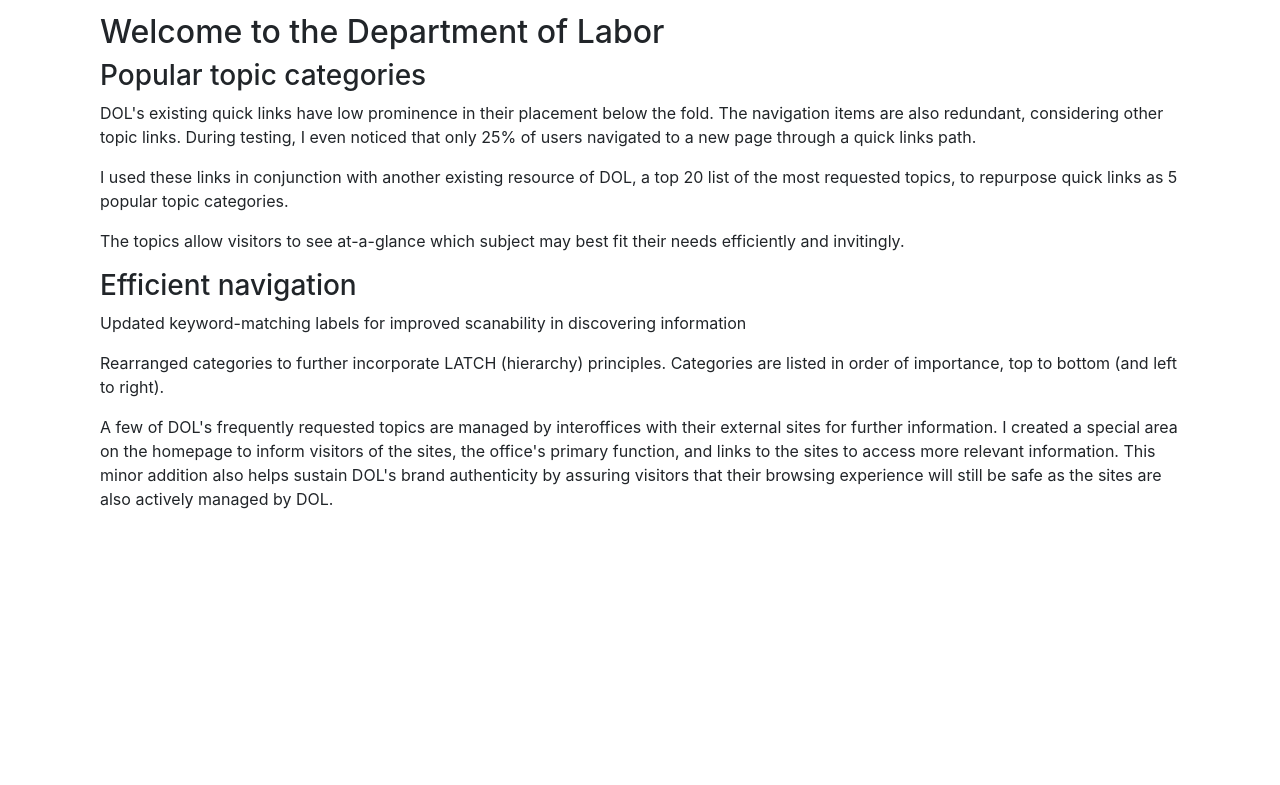
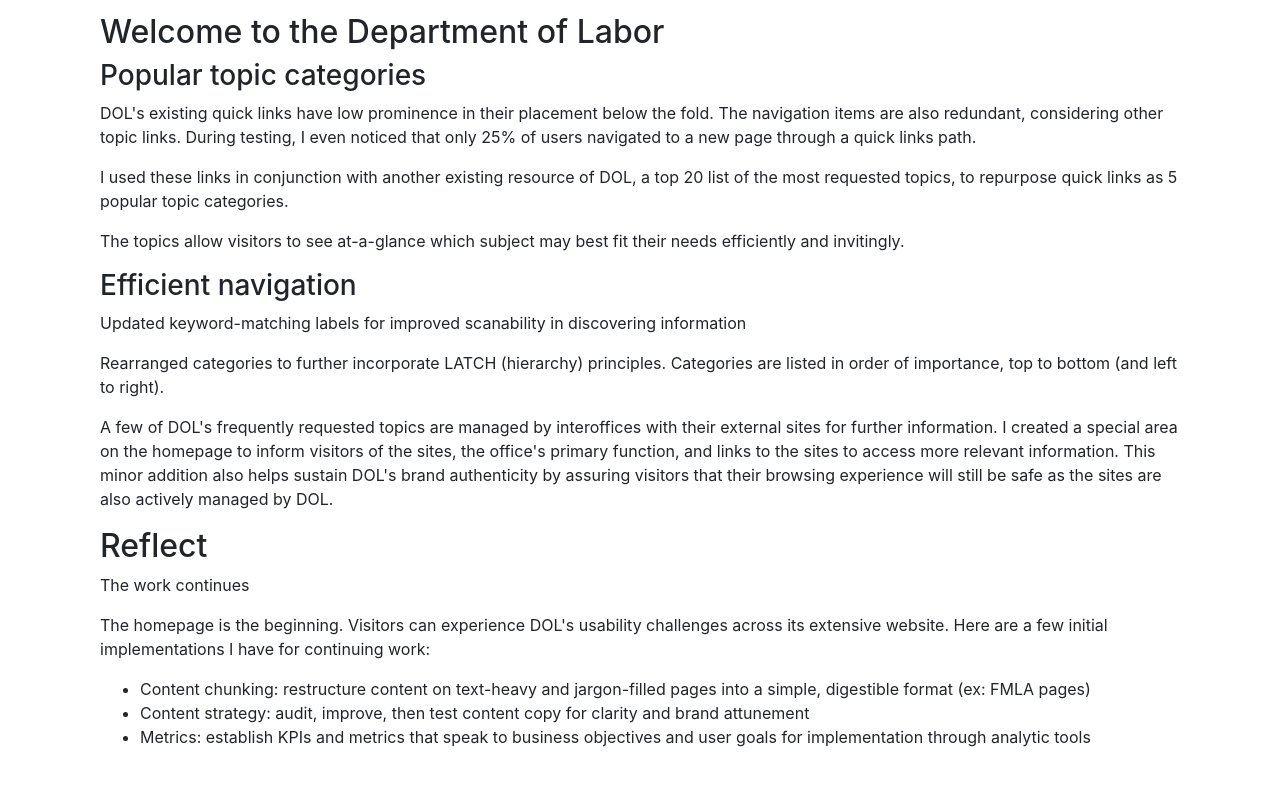
Before and after one commit to krisraybon/portfolio_cs_dol, a plain HTML site: page index.html in a window 1280 px wide. Shown: the part 1955-2740 px from the top of the page. Before the commit the page ends 2546 px from the top, so only its background shows below. Drawn offline with nearby package versions, Linux system fonts and the light colour scheme.

Commit message:
entered reflect section text

```diff
--- a/index.html
+++ b/index.html
@@ -53,7 +53,7 @@
     <!--Design process overview section-->
         <section class="designprocess-overview">
             <div class="designprocess">
-                <h2 class="text-center">Research • Analyze • Architect • Prototype • Test</h2>
+                <h2 class="text-center">Research • Analyze • Architect • Prototype • Test • Reflect</h2>
             </div>
         </section>
     <!--Research section-->
@@ -125,7 +125,18 @@
             </div>
         </section>
     <!--Reflect section-->
-
+        <section class="reflect">
+            <div class="reflect content">
+                <h2>Reflect</h2>
+                <p>The work continues</p>
+                <p>The homepage is the beginning. Visitors can experience DOL's usability challenges across its extensive website. Here are a few initial implementations I have for continuing work:</p>
+                <ul>
+                    <li>Content chunking: restructure content on text-heavy and jargon-filled pages into a simple, digestible format (ex: FMLA pages)</li>
+                    <li>Content strategy: audit, improve, then test content copy for clarity and brand attunement</li>
+                    <li>Metrics: establish KPIs and metrics that speak to business objectives and user goals for implementation through analytic tools</li>
+                </ul>
+            </div>
+        </section>
 
         <script src="https://code.jquery.com/jquery-3.5.1.slim.min.js" integrity="sha384-DfXdz2htPH0lsSSs5nCTpuj/zy4C+OGpamoFVy38MVBnE+IbbVYUew+OrCXaRkfj" crossorigin="anonymous"></script>
         <script src="https://cdn.jsdelivr.net/npm/bootstrap@4.5.3/dist/js/bootstrap.min.js" integrity="sha384-w1Q4orYjBQndcko6MimVbzY0tgp4pWB4lZ7lr30WKz0vr/aWKhXdBNmNb5D92v7s" crossorigin="anonymous"></script>
```
Lines whose indentation alone changed are shown as unchanged.
